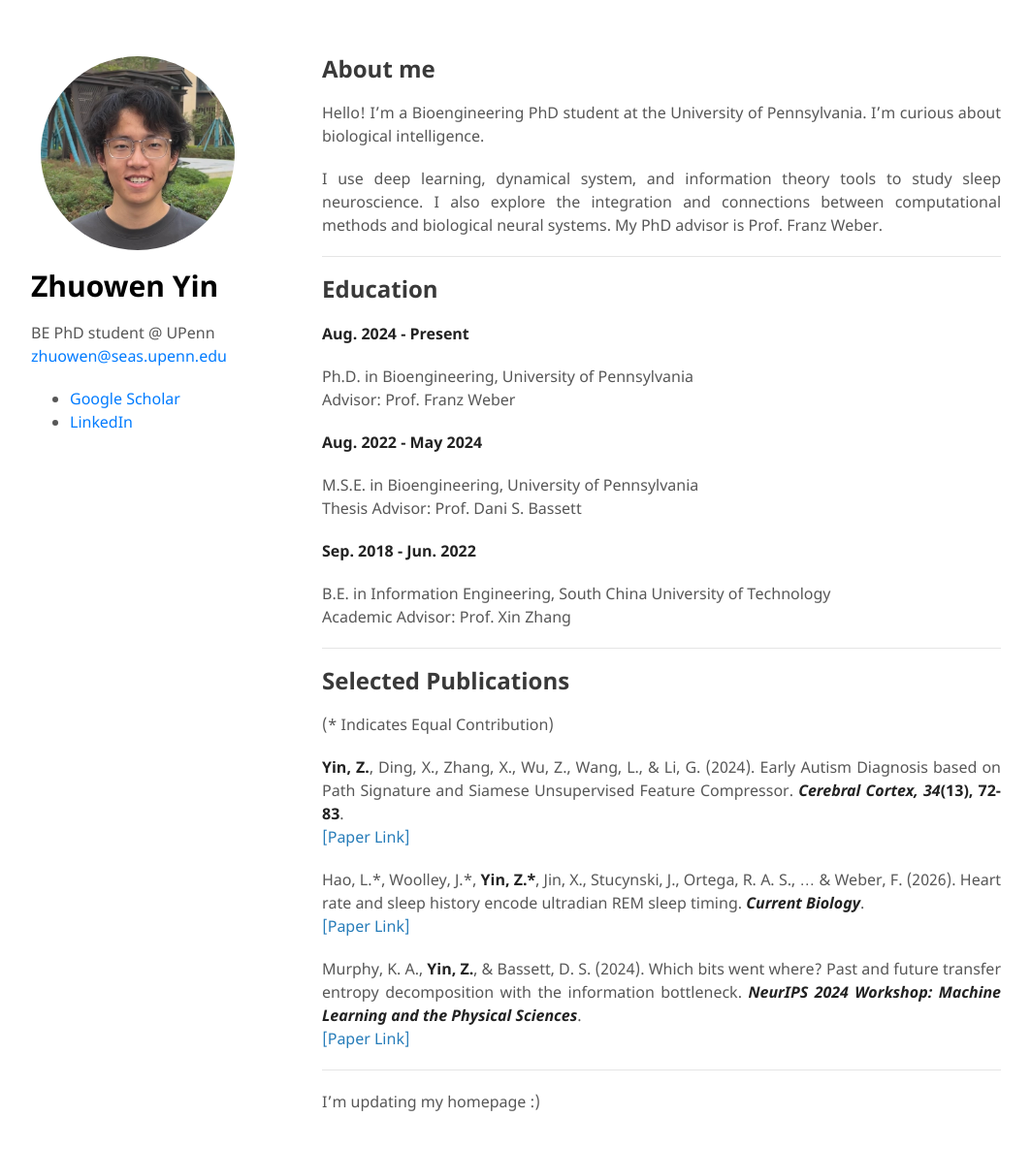
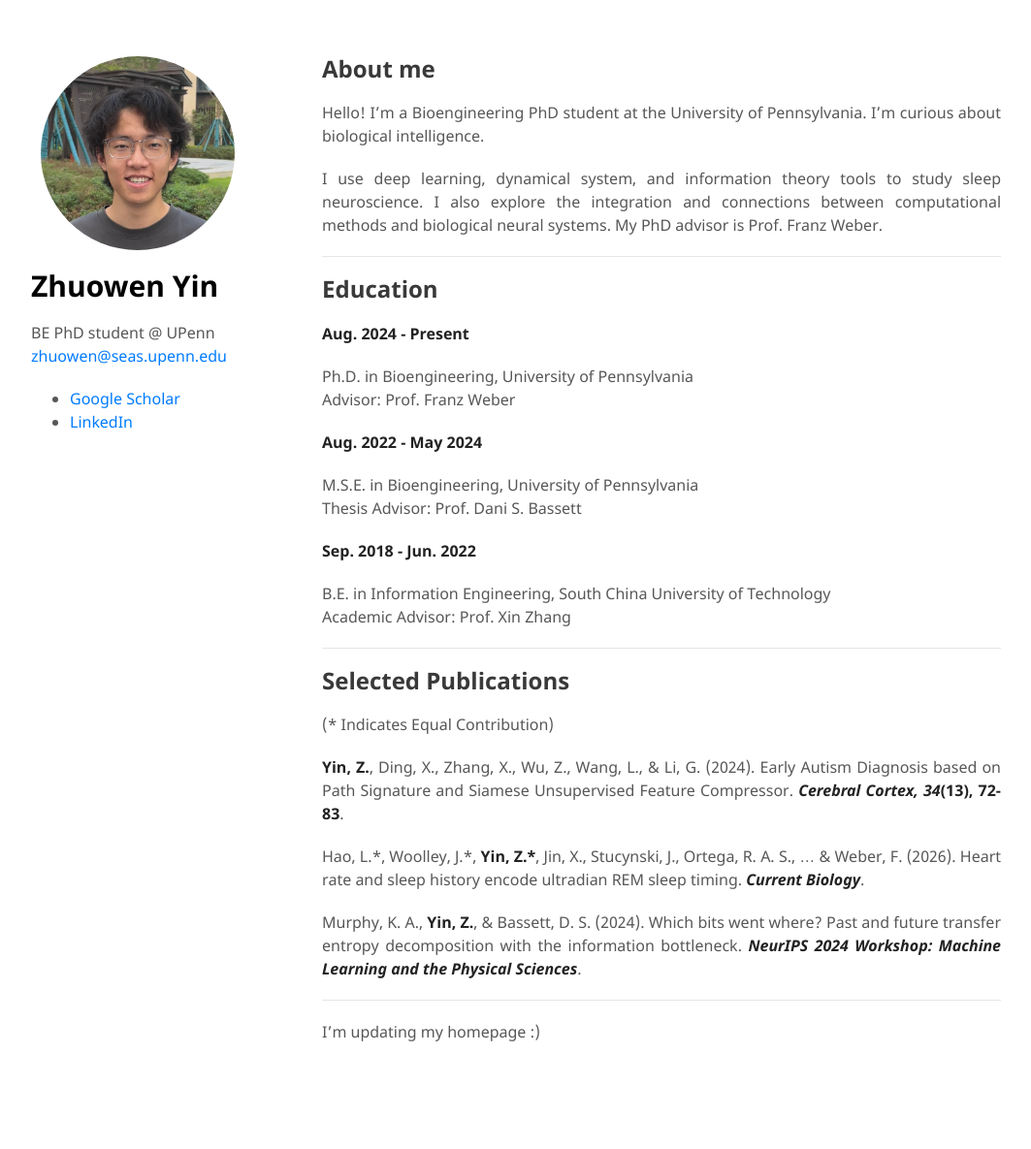
Before and after one commit to zhuowenyin/zhuowenyin.github.io, a Jekyll site: the page built from index.md, in a window 1280 px wide and 1218 px high. Shown: the top 1185 px of the window at 97% size, without its empty margins (108-1171 px from the left). Built offline with Jekyll 4.4.1, drawn with Linux system fonts in a browser that asks for light colours.

Commit message:
Updated style

```diff
--- a/index.md
+++ b/index.md
@@ -34,14 +34,12 @@
 ## Selected Publications
 (\* Indicates Equal Contribution)
 
-**Yin, Z.**, Ding, X., Zhang, X., Wu, Z., Wang, L., & Li, G. (2024). Early Autism Diagnosis based on Path Signature and Siamese Unsupervised Feature Compressor. ***Cerebral Cortex, 34*(13), 72-83**.
-[[Paper Link]](https://academic.oup.com/cercor/article/34/13/72/7661143)
+**Yin, Z.**, Ding, X., Zhang, X., Wu, Z., Wang, L., & Li, G. (2024). Early Autism Diagnosis based on Path Signature and Siamese Unsupervised Feature Compressor.
+[***Cerebral Cortex, 34*(13), 72-83**](https://academic.oup.com/cercor/article/34/13/72/7661143).
 
-Hao, L.\*, Woolley, J.\*, **Yin, Z.\***, Jin, X., Stucynski, J., Ortega, R. A. S., ... & Weber, F. (2026). Heart rate and sleep history encode ultradian REM sleep timing. ***Current Biology***.
-[[Paper Link]](https://www.cell.com/current-biology/fulltext/S0960-9822(26)00167-3)
+Hao, L.\*, Woolley, J.\*, **Yin, Z.\***, Jin, X., Stucynski, J., Ortega, R. A. S., ... & Weber, F. (2026). Heart rate and sleep history encode ultradian REM sleep timing. [***Current Biology***](https://www.cell.com/current-biology/fulltext/S0960-9822(26)00167-3).
 
-Murphy, K. A., **Yin, Z.**, & Bassett, D. S. (2024). Which bits went where? Past and future transfer entropy decomposition with the information bottleneck. ***NeurIPS 2024 Workshop: Machine Learning and the Physical Sciences***.
-[[Paper Link]](https://neurips.cc/virtual/2024/100060)
+Murphy, K. A., **Yin, Z.**, & Bassett, D. S. (2024). Which bits went where? Past and future transfer entropy decomposition with the information bottleneck. [***NeurIPS 2024 Workshop: Machine Learning and the Physical Sciences***](https://neurips.cc/virtual/2024/100060).
 
 ---
 
```
